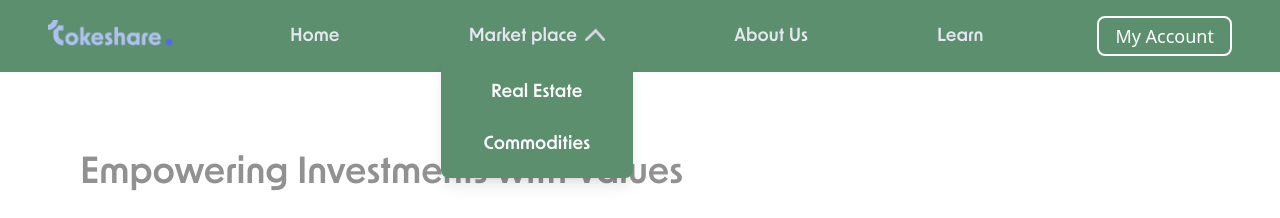
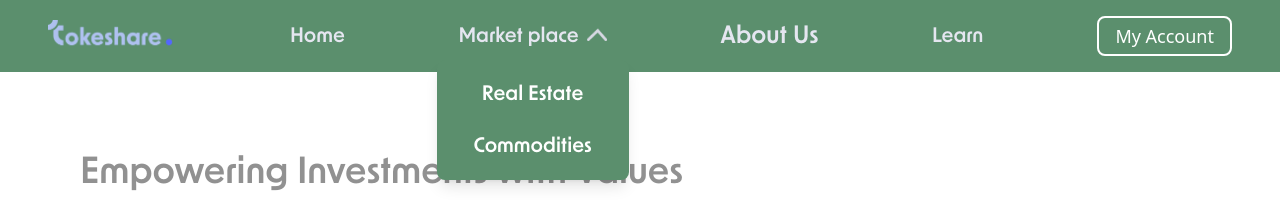
Before and after one commit to bim-finance-org/tokeshare, a Next.js app: page /about in a window 1280 px wide. Both pictures are taken after a click on the button "Market place". Shown: the top 218 px of the page. Built offline with nearby package versions, Linux system fonts and the light colour scheme.

Commit message:
add Hover on buttons

```diff
--- a/app/components/Footer.tsx
+++ b/app/components/Footer.tsx
@@ -23,13 +23,13 @@ const Footer = () => {
           <p className="mb-8 text-lg">contact@tokenshare.co</p>
           <div className="flex space-x-4 text-2xl text-color2 mt-4">
             <Link href="https://www.linkedin.com/company/tokeshare/" target="_blank">
-              <img src="/icons/instagramIcon.png" alt="Logo Instagram" className="w-14 h-14 object-contain" />
+              <img src="/icons/instagramIcon.png" alt="Logo Instagram" className="size-14 object-contain hover:scale-105" />
             </Link>
             <Link href="https://x.com/Tokeshare" target="_blank">
-              <img src="/icons/twitterIcon.png" alt="Logo Twitter" className="w-14 h-14 object-contain" />
+              <img src="/icons/twitterIcon.png" alt="Logo Twitter" className="size-14 object-contain hover:scale-105" />
             </Link>
             <Link href="https://www.linkedin.com/company/tokeshare/" target="_blank">
-              <img src="/icons/linkedinIcon.png" alt="Logo Linkedin" className="w-14 h-14 object-contain" />
+              <img src="/icons/linkedinIcon.png" alt="Logo Linkedin" className="size-14 object-contain hover:scale-105" />
             </Link>
           </div>
         </div>
--- a/app/components/NavBar.tsx
+++ b/app/components/NavBar.tsx
@@ -49,12 +49,21 @@ const NavBar: React.FC<NavBarProps> = ({ customClass }) => {
           ].map(({ name, path }, index) => (
             <li key={index} className="relative flex items-center">
               {name === "Market place" ? (
-                <button ref={marketPlaceRef} onClick={toggleSubMenu} className="flex items-center text-lg whitespace-nowrap font-titleSemibold hover:text-gray-300 transition-colors">
+                <button
+                  ref={marketPlaceRef}
+                  onClick={toggleSubMenu}
+                  className={`flex items-center whitespace-nowrap font-titleSemibold transition-transform transform hover:scale-105
+                    ${pathname === path ? "text-lg lg:text-2xl font-bold" : "text-xl font-light"}`}
+                >
                   {name}
-                  <img src="/icons/bottomArrowIcon.png" alt="" className={`size-5 ml-2 transition-transform  ${isSubMenuOpen ? "rotate-180" : ""}`} />
+                  <img src="/icons/bottomArrowIcon.png" alt="" className={`size-5 ml-2 transition-transform ${isSubMenuOpen ? "rotate-180" : ""}`} />
                 </button>
               ) : (
-                <Link href={path} className="text-lg whitespace-nowrap font-titleSemibold hover:text-gray-300 transition-colors">
+                <Link
+                  href={path}
+                  className={`whitespace-nowrap font-titleSemibold transition-transform transform hover:scale-105
+                  ${pathname === path ? "text-lg lg:text-2xl font-bold" : "text-xl font-light"}`}
+                >
                   {name}
                 </Link>
               )}
@@ -65,7 +74,11 @@ const NavBar: React.FC<NavBarProps> = ({ customClass }) => {
                     { name: "Commodities", path: "/marketplace/commodities" },
                   ].map(({ name, path }, idx) => (
                     <li key={idx} className="text-center py-1">
-                      <Link href={path} className="block px-4 py-2 text-lg rounded-lg hover:bg-color1 hover:text-white transition-colors font-titleSemibold">
+                      <Link
+                        href={path}
+                        className={`block px-4 py-2 rounded-lg hover:scale-105 font-titleSemibold
+                        ${pathname === path ? "text-lg lg:text-2xl font-bold" : "text-xl font-light"}`}
+                      >
                         {name}
                       </Link>
                     </li>
--- a/app/components/PopularHouses.tsx
+++ b/app/components/PopularHouses.tsx
@@ -16,10 +16,12 @@ const PopularHouses: React.FC<PopularHousesProps> = ({ indexes }) => {
       <div className="flex flex-col sm:flex-row sm:items-center sm:justify-between mb-6">
         <h4 className="font-titleBold text-xl sm:text-2xl text-color4">Our Popular Homes</h4>
         <div className="flex items-center space-x-2 mt-3 sm:mt-0">
-          <button className="text-lg sm:text-2xl text-color4">Explore All</button>
-          <div className="relative">
-            <img src="/icons/longArrowIcon.png" alt="Explore All" className="w-24 sm:w-28 pr-4 sm:pr-6" />
-          </div>
+          <a href="/explore-all" className="flex items-center hover:scale-105 transition-transform duration-300">
+            <button className="text-lg sm:text-2xl text-color4">Explore All</button>
+            <div className="relative">
+              <img src="/icons/longArrowIcon.png" alt="Explore All" className="w-24 sm:w-28 pr-4 sm:pr-6" />
+            </div>
+          </a>
         </div>
       </div>
 
--- a/app/marketplace/real-estate/page.tsx
+++ b/app/marketplace/real-estate/page.tsx
@@ -14,7 +14,7 @@ const page = () => {
           <p>With Tokeshare, discover a new way to access the real estate market in Latin America.</p>
           <p>Thanks to tokenization, we offer you the opportunity to become a co-owner of real estate, in a simple, secure and compliant way.</p>
         </div>
-        <button className="bg-color4 w-full sm:w-64 text-xl sm:text-2xl p-4 rounded-2xl my-8 sm:my-12 hover:bg-black hover:text-white transition-colors duration-300">Properties</button>
+        <button className="bg-color4 w-full sm:w-64 text-xl sm:text-2xl p-4 rounded-2xl my-8 sm:my-12 hover:scale-105">Properties</button>
       </div>
 
       {/* 🏡 Responsive Grid */}
--- a/app/page.tsx
+++ b/app/page.tsx
@@ -12,7 +12,7 @@ export default function Home() {
           <h1 className="text-white text-4xl md:text-6xl w-full md:w-2/3 lg:w-1/2">Let's redefine access to investment</h1>
           <p className="text-white font-textRegular text-sm md:text-lg max-w-lg leading-relaxed">Through Tokeshare, investors from around the world can now enter the Latin American market through fractionalized and tokenized ownership. With transparency and the efficiency of blockchain, we offer a compliant and modern solution to rethink real estate investment.</p>
           <p className="text-white font-text text-sm md:text-lg">The future of finance lies in tokenization.</p>
-          <button className="rounded-lg w-48 bg-color4 px-6 py-2 text-sm md:text-lg hover:bg-color2 hover:text-white transition-colors duration-300">Sign up</button>
+          <button className="rounded-lg w-48 bg-color4 px-6 py-2 text-sm md:text-lg hover:scale-105 transition-transform duration-300">Sign up</button>
         </div>
       </div>
 
```
